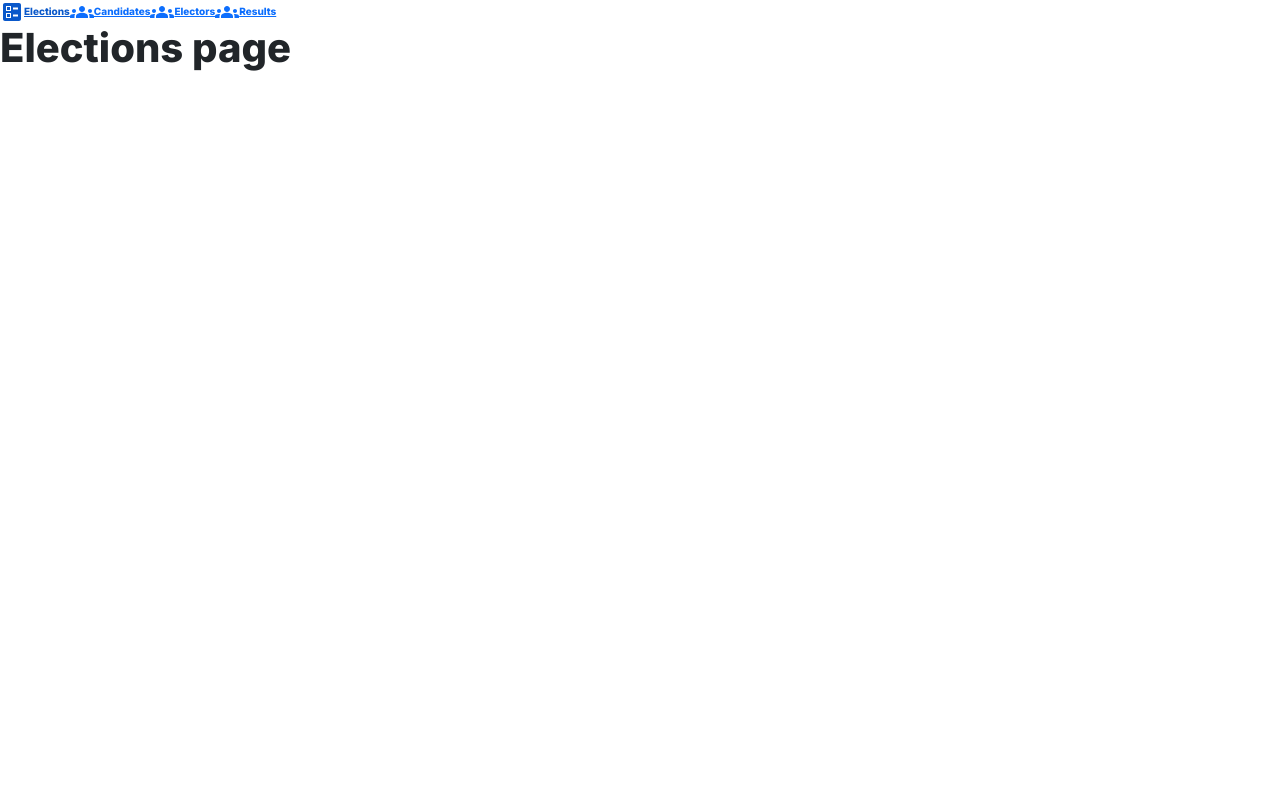
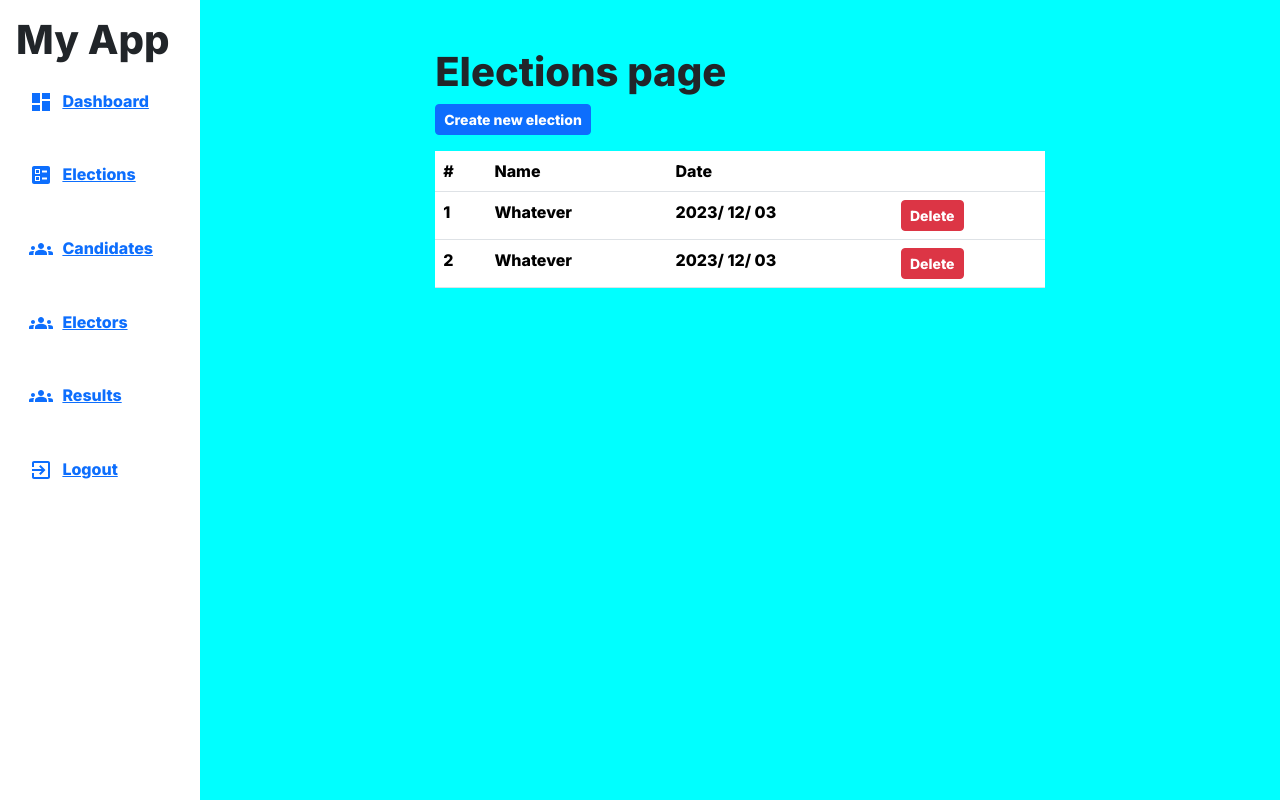
Before and after one commit to christianbiring1/fictional-octo-waddle, a React (Vite) app: page /elections in a window 1280 px wide. Built offline with nearby package versions, Linux system fonts and the light colour scheme.

Commit message:
Initialize the elections component with placeholder

```diff
--- a/src/App.jsx
+++ b/src/App.jsx
@@ -13,7 +13,7 @@ function App() {
       <Route path='*' element={<Admin />} />
       <Route path="/admin_login" element={<Login />} />
       <Route path="/user_login" element={<UserLogin />} />
-      <Route path="/" element={<MainPage />} />
+      <Route path="/user" element={<MainPage />} />
     </Routes>
     </>
   )
--- /dev/null
+++ b/src/components/admin/dashboard.jsx
@@ -0,0 +1,7 @@
+const DashBoard = () => {
+  return (
+    <h1>Admin Dashboard</h1>
+  );
+}
+
+export default DashBoard;
--- /dev/null
+++ b/src/components/admin/index.css
@@ -0,0 +1,11 @@
+.admin_container {
+  height: 100vh;
+  width: 100%;
+}
+
+.admin_components {
+  background-color: aqua;
+  margin-left: 200px;
+  height: 100vh;
+  padding: 2rem;
+}
--- a/src/components/admin/index.jsx
+++ b/src/components/admin/index.jsx
@@ -5,20 +5,27 @@ import Elections from "./pages/elections";
 import Candidates from "./pages/candidates";
 import Electors from "./pages/electors";
 import Results from "./pages/results";
+import DashBoard from './dashboard';
+import './index.css';
 
 
 const Admin = () => {
   return (
-    <>
+    <div className="admin_container">
+      <div className="sidebar">
         <SideBar />
+      </div>
+      <div className="admin_components">
         <Routes>
           <Route path="/elections" element={<Elections />}/>
           <Route path="/candidates" element={<Candidates />}/>
           <Route path="/electors" element={<Electors />}/>
           <Route path="/results" element={<Results />}/>
           <Route path="/admin_login" element={<AdminLogin />} />
+          <Route path="/" element={<DashBoard/>} />
         </Routes>
-    </>
+      </div>
+    </div>
   );
 }
 
--- a/src/components/admin/pages/elections.jsx
+++ b/src/components/admin/pages/elections.jsx
@@ -1,6 +1,69 @@
+import { useState } from 'react';
+import './styles/elections.css'
 const Elections = () => {
+
+  const elections = [
+    {
+      id: 1,
+      name: 'Whatever',
+      date: '2023/ 12/ 03'
+    },
+    {
+      id: 2,
+      name: 'Whatever',
+      date: '2023/ 12/ 03'
+    }
+  ];
+
+  const [createOpen, setCreateOpen] = useState(false);
+
+  const handleCreateOpen = () => {
+    setCreateOpen(!createOpen)
+  }
   return (
-    <h1>Elections page</h1>
+    <div className="elections__container">
+      <div className="create_election">
+      </div>
+      <h1>Elections page</h1>
+        <button className='btn btn-primary btn-sm mb-3' onClick={handleCreateOpen}>Create new election</button>
+      <table className="table">
+        <thead>
+          <tr>
+            <th scope="col">#</th>
+            <th scope="col">Name</th>
+            <th scope="col">Date</th>
+            <th scope="col"></th>
+          </tr>
+        </thead>
+        <tbody>
+          {elections.map((item, index) => (
+            <tr key={item.id}>
+              <td scope="row">{index + 1}</td>
+              <td scope="row">{item.name}</td>
+              <td scope="row">{item.date}</td>
+              <td scope="row"><button className="btn btn-danger btn-sm">Delete</button></td>
+            </tr>
+          ))}
+        </tbody>
+      </table>
+      {
+        createOpen &&
+      <div className="create__form">
+        <form action="">
+          <div className="mb-3">
+            <label htmlFor="name" className="form-label">Election Name</label>
+            <input type="text" className="form-control" id='name'/>
+          </div>
+          <div className="mb-3">
+            <label htmlFor="date" className="form-label">Date</label>
+            <input type="date" className="form-control" id='date' style={{width: '40%'}}/>
+          </div>
+          <button type="submit" className="btn btn-primary btn-sm">Submit</button>
+        </form>
+      </div>
+      }
+
+    </div>
   );
 }
 
--- /dev/null
+++ b/src/components/admin/pages/styles/elections.css
@@ -0,0 +1,5 @@
+.elections__container {
+  font-size: 1rem;
+  width: 60%;
+  margin: 1rem auto;
+}
--- a/src/components/admin/registration/log_in.jsx
+++ b/src/components/admin/registration/log_in.jsx
@@ -50,7 +50,7 @@ const AdminLogin = () => {
     // Call the Server
 
     console.log("Form Submitted!");
-    window.location = '/elections'
+    window.location = '/'
   }
 
 
--- /dev/null
+++ b/src/components/admin/sidebar.css
@@ -0,0 +1,45 @@
+.nav-bar {
+  position: fixed;
+  left: 0;
+  top: 0;
+  bottom: 0;
+  height: 100%;
+  padding: 1rem;
+  font-size: 1rem;
+  /* color: #fff; */
+}
+
+.header {
+  text-align: center;
+}
+
+
+.navbar__list {
+  list-style-type: none;
+  padding: 0.5rem 0;
+}
+
+.nav__item {
+  display: flex;
+  align-items: center;
+  padding: 0.5rem;
+  transition: .195s;
+}
+
+a {
+  text-decoration: none;
+  color: #000;
+  transition: .195s;
+}
+
+a:hover {
+  color: blue;
+}
+.nav__item:hover {
+  background-color: rgba(214, 218, 221, 0.75);
+  border-radius: 5px;
+}
+
+.nav__item span {
+  padding: 0 0.3rem;
+}
--- a/src/components/admin/sidebar.jsx
+++ b/src/components/admin/sidebar.jsx
@@ -1,10 +1,18 @@
 import GroupsIcon from '@mui/icons-material/Groups';
 import BallotIcon from '@mui/icons-material/Ballot';
+import ExitToAppIcon from '@mui/icons-material/ExitToApp';
+import DashboardIcon from '@mui/icons-material/Dashboard';
 import { NavLink } from "react-router-dom";
+import './sidebar.css'
 
 const SideBar = () => {
 
   const navItem = [
+    {
+      path: '/',
+      label: 'Dashboard',
+      icon: <DashboardIcon />
+    },
     {
       path: '/elections',
       label: 'Elections',
@@ -24,14 +32,24 @@ const SideBar = () => {
       path: '/results',
       label: 'Results',
       icon: <GroupsIcon />
+    },
+    {
+      path: '/admin_login',
+      label: 'Logout',
+      icon: <ExitToAppIcon />
     }
   ]
   return (
-    <div>
+    <div className='nav-bar'>
+      <h1 className='header'>My App</h1>
       {navItem.map((item) => (
         <NavLink key={item.label} to={item.path}>
-          {item.icon}
-          {item.label}
+          <ul className='navbar__list'>
+            <li className='nav__item'>
+              <span className='icon'>{item.icon}</span>
+              <span className='label'>{item.label}</span>
+            </li>
+          </ul>
         </NavLink>
       ))}
     </div>
--- a/src/components/user/login.jsx
+++ b/src/components/user/login.jsx
@@ -48,7 +48,7 @@ const UserLogin = () => {
 
     // Call the server
     console.log('Form submited!');
-    window.location = '/';
+    window.location = '/user';
   };
 
   return (
```
Lines whose indentation alone changed are shown as unchanged.
